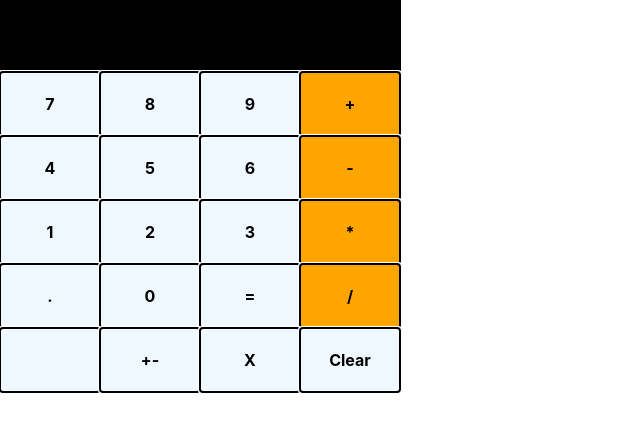
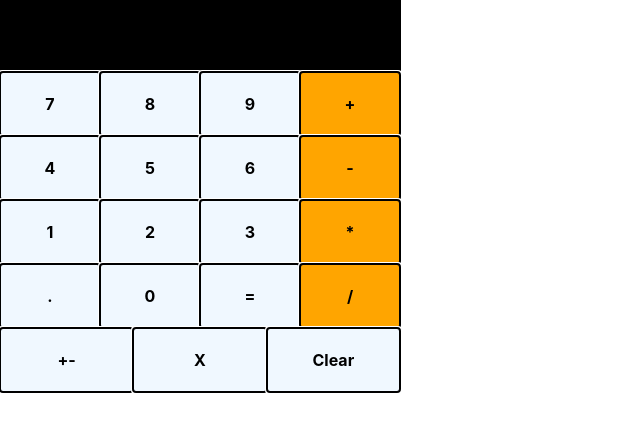
Before and after one commit to NishaLab/calculator, a React (Create React App) app: page / in a window 1280 px wide. Shown: the top 432 px of the page, without its empty margins (0-640 px from the left). Built offline with nearby package versions, Linux system fonts and the light colour scheme.

Commit message:
remove blank space

```diff
--- a/src/App.js
+++ b/src/App.js
@@ -129,7 +129,6 @@ class App extends Component {
             <Button handleClick={this.divide}>/</Button>
           </div>
           <div className="row">
-            <Button></Button>
             <Button handleClick={this.positiveNegative}>+-</Button>
             <Button handleClick={this.delete}>X</Button>
             <Clear handleClick={this.clearInput}>Clear</Clear>
```
